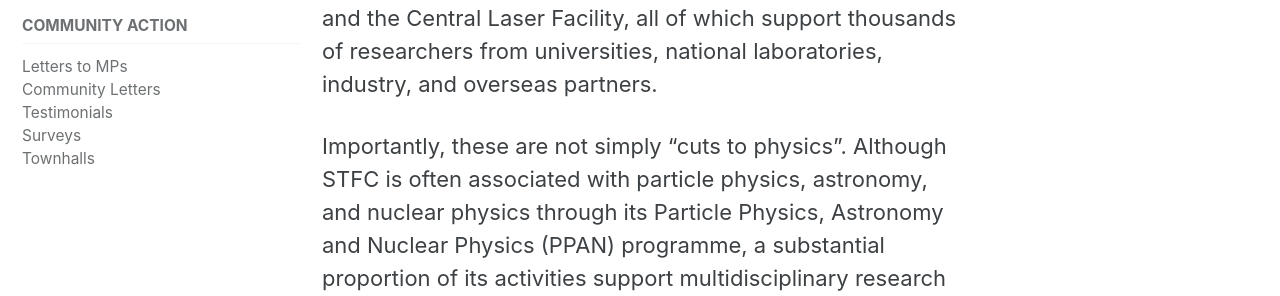
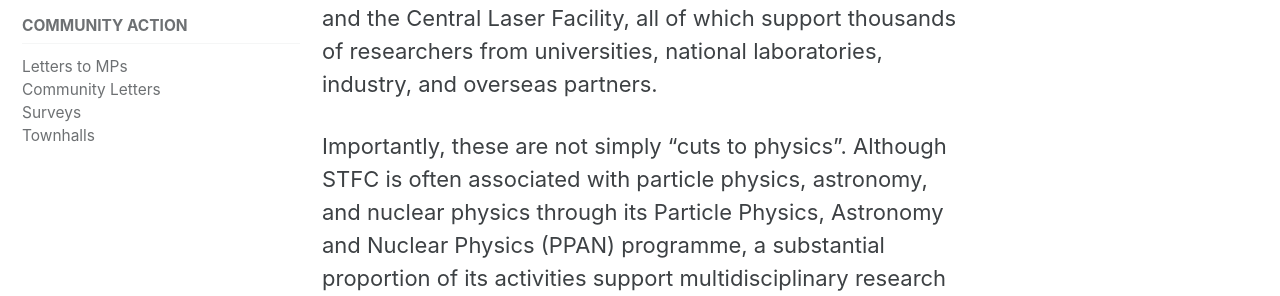
Before and after one commit to research-facilities-community/index, a Jekyll site: the page built from index.md, in a window 1280 px wide. Shown: the part 505-801 px from the top of the page. Built offline with Jekyll 4.4.1, drawn with Linux system fonts in a browser that asks for light colours; cached includes are drawn as plain includes.

Commit message:
Remove 'Testimonials' from navigation menu

```diff
--- a/_data/navigation.yml
+++ b/_data/navigation.yml
@@ -39,8 +39,6 @@
         url: /action/#MPletters
       - title: "Community Letters"
         url: /action/#community_letters
-      - title: "Testimonials"
-        url: /action/#testimonials
       - title: "Surveys"
         url: /action/#surveys
       - title: "Townhalls"
```
